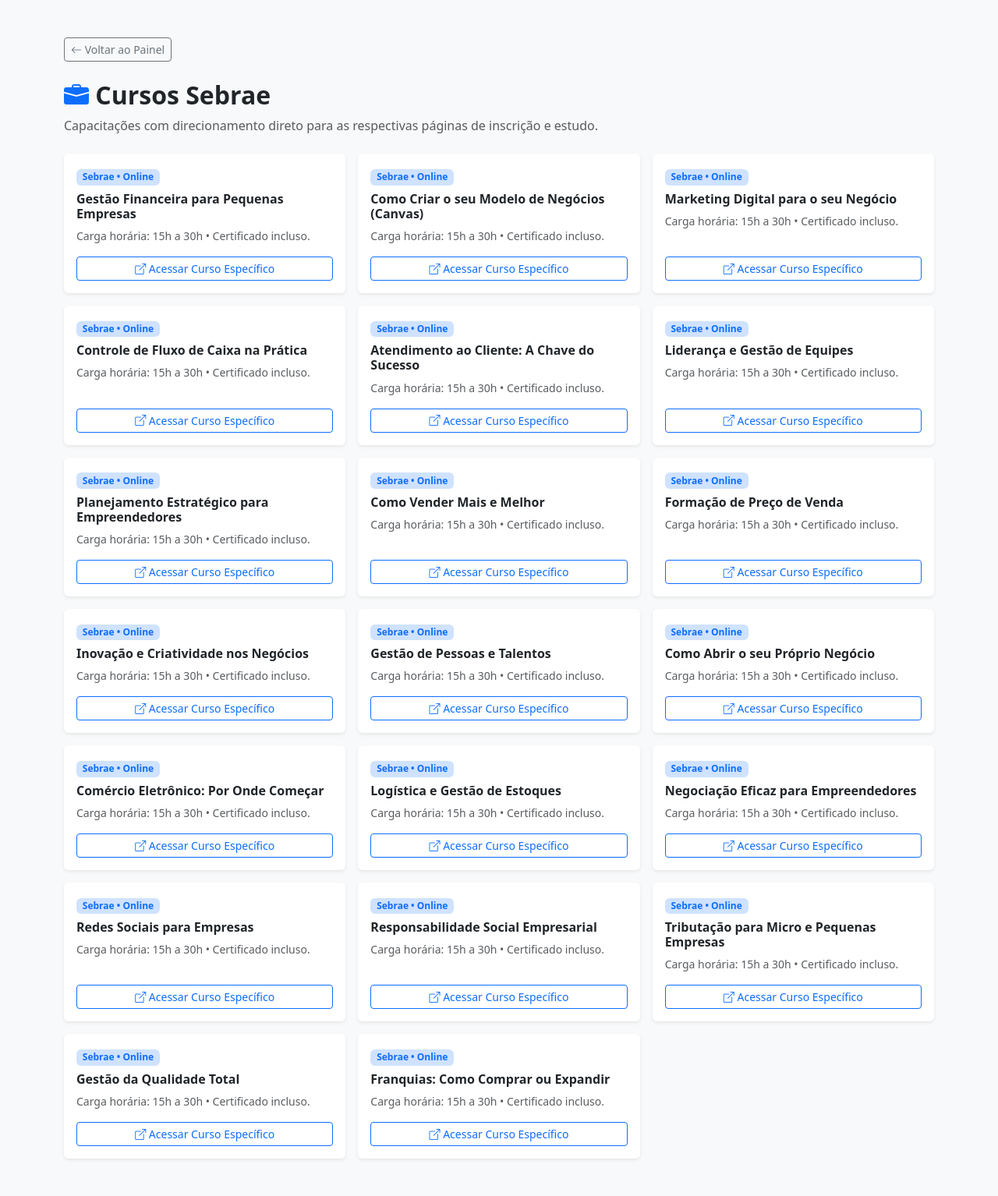
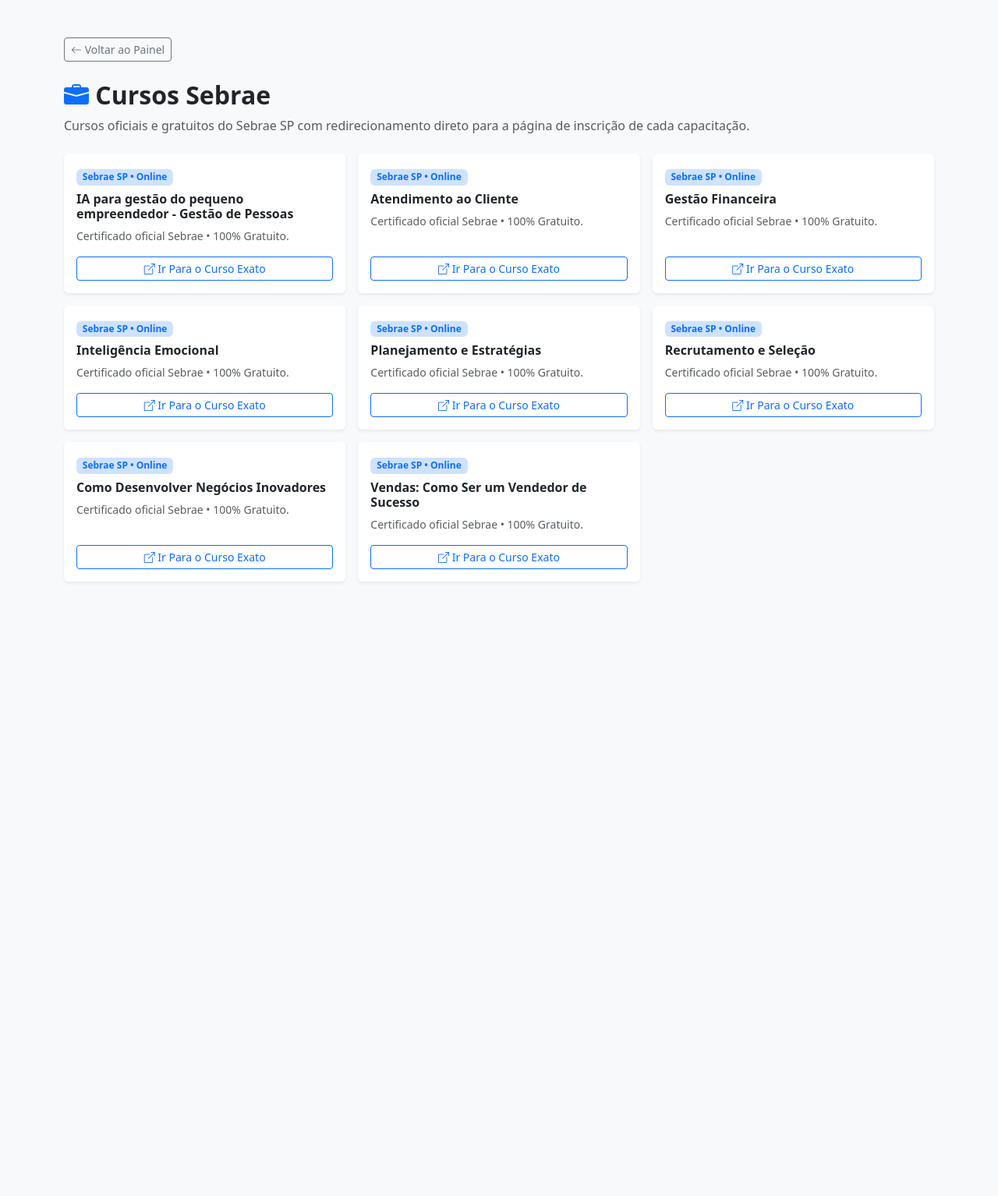
Before and after one commit to SimiTeste/church-presence, a Python web app: template templates/cursos_sebrae.html in a window 1280 px wide. Shown: the whole page at 78% size. After the commit the page ends 747 px from the top, so only its background shows below. Run offline with Jinja, Linux system fonts and the light colour scheme; the template is opened without the code that fills it, so the values that code supplies are empty.

Commit message:
feat: atualiza cursos oficiais do Sebrae SP

```diff
--- a/templates/cursos_sebrae.html
+++ b/templates/cursos_sebrae.html
@@ -15,43 +15,31 @@
         </a>
         <div class="mb-4">
             <h2 class="fw-bold text-dark"><i class="bi bi-briefcase-fill text-primary"></i> Cursos Sebrae</h2>
-            <p class="text-muted">Capacitações com direcionamento direto para as respectivas páginas de inscrição e estudo.</p>
+            <p class="text-muted">Cursos oficiais e gratuitos do Sebrae SP com redirecionamento direto para a página de inscrição de cada capacitação.</p>
         </div>
 
         <div class="row g-3">
             {% set cursos = [
-                ("Gestão Financeira para Pequenas Empresas", "https://loja.sebrae.com.br/passo-a-passo-para-alcancar-o-sucesso-financeiro-1-372000019237"),
-                ("Como Criar o seu Modelo de Negócios (Canvas)", "https://www.sebrae.com.br/sites/PortalSebrae/cursosonline/como-criar-um-modelo-de-negocio,c056d35706567410VgnVCM1000004b00210aRCRD"),
-                ("Marketing Digital para o seu Negócio", "https://www.sebrae.com.br/sites/PortalSebrae/cursosonline/marketing-digital-para-o-seu-negocio,85f0d35706567410VgnVCM1000004b00210aRCRD"),
-                ("Controle de Fluxo de Caixa na Prática", "https://www.sebrae.com.br/sites/PortalSebrae/cursosonline/fluxo-de-caixa,7822d35706567410VgnVCM1000004b00210aRCRD"),
-                ("Atendimento ao Cliente: A Chave do Sucesso", "https://www.sebrae.com.br/sites/PortalSebrae/cursosonline/atendimento-ao-cliente,2b92d35706567410VgnVCM1000004b00210aRCRD"),
-                ("Liderança e Gestão de Equipes", "https://www.sebrae.com.br/sites/PortalSebrae/cursosonline/lideranca,34c2d35706567410VgnVCM1000004b00210aRCRD"),
-                ("Planejamento Estratégico para Empreendedores", "https://www.sebrae.com.br/sites/PortalSebrae/cursosonline/planejamento-estrategico,0533d35706567410VgnVCM1000004b00210aRCRD"),
-                ("Como Vender Mais e Melhor", "https://www.sebrae.com.br/sites/PortalSebrae/cursosonline/tecnicas-de-venda,1843d35706567410VgnVCM1000004b00210aRCRD"),
-                ("Formação de Preço de Venda", "https://www.sebrae.com.br/sites/PortalSebrae/cursosonline/formacao-de-preco-de-venda,9153d35706567410VgnVCM1000004b00210aRCRD"),
-                ("Inovação e Criatividade nos Negócios", "https://www.sebrae.com.br/sites/PortalSebrae/cursosonline/inovacao,6363d35706567410VgnVCM1000004b00210aRCRD"),
-                ("Gestão de Pessoas e Talentos", "https://www.sebrae.com.br/sites/PortalSebrae/cursosonline/gestao-de-pessoas,8273d35706567410VgnVCM1000004b00210aRCRD"),
-                ("Como Abrir o seu Próprio Negócio", "https://www.sebrae.com.br/sites/PortalSebrae/cursosonline/como-abrir-uma-empresa,5383d35706567410VgnVCM1000004b00210aRCRD"),
-                ("Comércio Eletrônico: Por Onde Começar", "https://www.sebrae.com.br/sites/PortalSebrae/cursosonline/comercio-eletronico,2793d35706567410VgnVCM1000004b00210aRCRD"),
-                ("Logística e Gestão de Estoques", "https://www.sebrae.com.br/sites/PortalSebrae/cursosonline/logistica,7393d35706567410VgnVCM1000004b00210aRCRD"),
-                ("Negociação Eficaz para Empreendedores", "https://www.sebrae.com.br/sites/PortalSebrae/cursosonline/negociacao,84a3d35706567410VgnVCM1000004b00210aRCRD"),
-                ("Redes Sociais para Empresas", "https://www.sebrae.com.br/sites/PortalSebrae/cursosonline/redes-sociais,95b3d35706567410VgnVCM1000004b00210aRCRD"),
-                ("Responsabilidade Social Empresarial", "https://www.sebrae.com.br/sites/PortalSebrae/cursosonline/sustentabilidade,06c3d35706567410VgnVCM1000004b00210aRCRD"),
-                ("Tributação para Micro e Pequenas Empresas", "https://www.sebrae.com.br/sites/PortalSebrae/cursosonline/tributacao,17d3d35706567410VgnVCM1000004b00210aRCRD"),
-                ("Gestão da Qualidade Total", "https://www.sebrae.com.br/sites/PortalSebrae/cursosonline/qualidade,28e3d35706567410VgnVCM1000004b00210aRCRD"),
-                ("Franquias: Como Comprar ou Expandir", "https://www.sebrae.com.br/sites/PortalSebrae/cursosonline/franquias,39f3d35706567410VgnVCM1000004b00210aRCRD")
+                ("IA para gestão do pequeno empreendedor - Gestão de Pessoas", "https://digital.sebraesp.com.br/curso/ia-para-gestao-do-pequeno-empreendedor-gestao-de-pessoas"),
+                ("Atendimento ao Cliente", "https://digital.sebraesp.com.br/curso/atendimentoaocliente"),
+                ("Gestão Financeira", "https://digital.sebraesp.com.br/curso/gestao-financeira"),
+                ("Inteligência Emocional", "https://digital.sebraesp.com.br/curso/inteligencia-emocionall"),
+                ("Planejamento e Estratégias", "https://digital.sebraesp.com.br/curso/planejamento-e-estrategias"),
+                ("Recrutamento e Seleção", "https://digital.sebraesp.com.br/curso/recrutamento-e-selecao"),
+                ("Como Desenvolver Negócios Inovadores", "https://digital.sebraesp.com.br/curso/como-desenvolver-negocios-inovadores"),
+                ("Vendas: Como Ser um Vendedor de Sucesso", "https://digital.sebraesp.com.br/curso/vendas-como-ser-um-vendedor-de-sucesso")
             ] %}
 
             {% for nome, link in cursos %}
             <div class="col-md-6 col-lg-4">
                 <div class="card border-0 shadow-sm h-100 p-3 d-flex flex-column justify-content-between">
                     <div>
-                        <span class="badge bg-primary-subtle text-primary mb-2">Sebrae • Online</span>
+                        <span class="badge bg-primary-subtle text-primary mb-2">Sebrae SP • Online</span>
                         <h5 class="fw-bold text-dark fs-6">{{ nome }}</h5>
-                        <p class="text-muted small mb-3">Carga horária: 15h a 30h • Certificado incluso.</p>
+                        <p class="text-muted small mb-3">Certificado oficial Sebrae • 100% Gratuito.</p>
                     </div>
                     <a href="{{ link }}" target="_blank" class="btn btn-outline-primary btn-sm w-100">
-                        <i class="bi bi-box-arrow-up-right"></i> Acessar Curso Específico
+                        <i class="bi bi-box-arrow-up-right"></i> Ir Para o Curso Exato
                     </a>
                 </div>
             </div>
```
